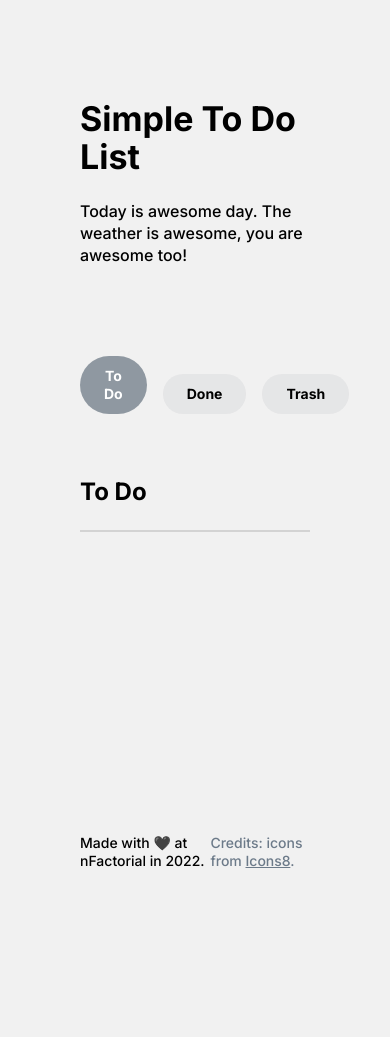
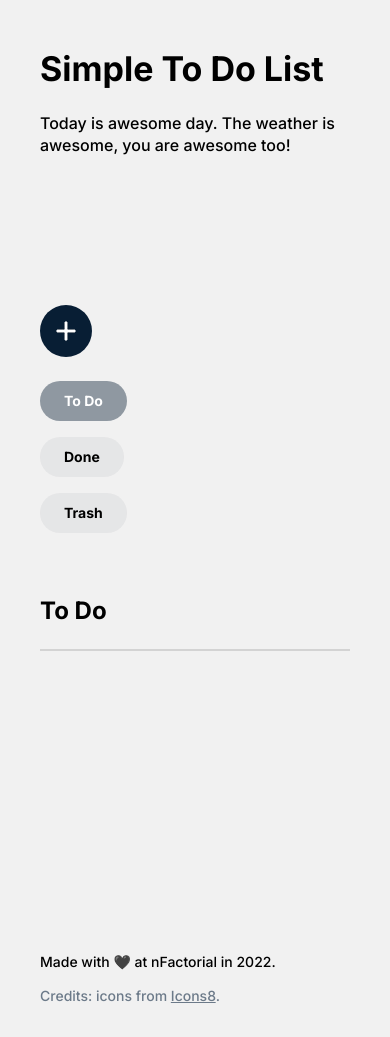
Before and after one commit to Yesk0/to-do-app, a React (Vite) app: page / in a window 390 px wide. Before the commit the page ends 902 px from the top, so only its background shows below. Built offline with nearby package versions, Linux system fonts and the light colour scheme.

Commit message:
feat: added adaptive layout

```diff
--- a/src/App.css
+++ b/src/App.css
@@ -11,3 +11,51 @@
   font-weight: 500;
   font-style: normal;
 }
+
+@media (max-width: 1062px) {
+  .menu__add {
+    bottom: 100%;
+  }
+  .task-contols {
+    margin-top: 149px;
+  }
+}
+
+@media (max-width: 807px) {
+  .item {
+    width: auto;
+  }
+}
+
+@media (max-width: 600px) {
+  .footer {
+    flex-direction: column;
+    gap: 16px;
+  }
+  .task-contols {
+    flex-direction: column-reverse;
+    gap: 24px;
+  }
+  .menu__add{
+    left: 77px;
+  }
+}
+@media (max-width: 462px) {
+  .pager {
+    flex-direction: column;
+    align-items: start;
+  }
+  .menu__add {
+    bottom: 249px;
+    left: 0;
+  }
+  .main{
+    padding-right: 40px;
+    padding-left: 40px;
+    padding-top: 50px;
+  }
+  .footer{
+    padding-right: 40px;
+    padding-left: 40px;
+  }
+}
--- a/src/container/index.jsx
+++ b/src/container/index.jsx
@@ -81,7 +81,7 @@ export default function Home() {
 
   return (
     <>
-      <main className="main pt-[100px] pb-[246px] px-[80px]">
+      <main className="main pt-[100px] pb-[246px] px-[80px] relative">
         <div className="title flex flex-col gap-[24px]">
           <h1 className="heading inter-bold text-[34px] leading-[38px]">
             Simple To Do List
@@ -127,7 +127,7 @@ export default function Home() {
             </button>
           </div>
           {showAdding && (
-            <div className="menu bg-[#E4E6E7] flex flex-col gap-[10px] p-[16px] w-[268px] rounded-[10px] absolute right-[77px] bottom-[0] shadow-[0px_4px_4px_0px_rgba(0,0,0,0.16)]">
+            <div className="menu__add bg-[#E4E6E7] flex flex-col gap-[10px] p-[16px] w-[268px] rounded-[10px] absolute right-[77px] bottom-[0] shadow-[0px_4px_4px_0px_rgba(0,0,0,0.16)]">
               <h1 className="heading inter-bold text-[16px] leading-[22px]">
                 Add New To Do
               </h1>
@@ -168,7 +168,7 @@ export default function Home() {
           {filteredTasks.map((task) => (
             <div
               key={task.id}
-              className="item flex items-center gap-[8px] relative w-[654px]"
+              className="item flex items-center gap-[8px] w-[50.154%]"
               style={{
                 backgroundColor:
                   openMenuIndex === task.id ? "#E4E6E7" : "transparent",
@@ -203,10 +203,13 @@ export default function Home() {
                 </div>
               </div>
               <p
-                className="text"
+                className="text break-all w-[100%]"
                 style={{
                   textDecoration:
-                    task.status === "done" ? "line-through" : "none",
+                    task.status === "done" ||
+                    (task.status === "trash" && task.previousStatus === "done")
+                      ? "line-through"
+                      : "none",
                 }}
               >
                 {task.text}
@@ -214,7 +217,7 @@ export default function Home() {
               {openMenuIndex === task.id && (
                 <>
                   {activeTab !== "trash" ? (
-                    <div className="menu bg-[#E4E6E7] py-[12px] pl-[4px] w-[240px] rounded-[12px] shadow-[0px_4px_4px_0px_rgba(0,0,0,0.16)] absolute top-[30px] z-10">
+                    <div className="menu__trash bg-[#E4E6E7] py-[12px] pl-[4px] w-[240px] rounded-[12px] shadow-[0px_4px_4px_0px_rgba(0,0,0,0.16)] absolute bottom-[192px] z-10">
                       <button
                         className="btn flex gap-[10px] hover:cursor-pointer"
                         onClick={() => handleMoveToTrash(task.id)}
@@ -228,8 +231,8 @@ export default function Home() {
                       </button>
                     </div>
                   ) : (
-                    <div className="menu bg-[#E4E6E7] py-[12px] pl-[4px] w-[240px] rounded-[12px] shadow-[0px_4px_4px_0px_rgba(0,0,0,0.16)] absolute top-[30px] z-10">
-                      <div className="menu__items flex flex-col gap-[10px]">
+                    <div className="menu__delete bg-[#E4E6E7] py-[12px] pl-[4px] w-[240px] rounded-[12px] shadow-[0px_4px_4px_0px_rgba(0,0,0,0.16)] absolute bottom-[158px] z-10">
+                      <div className="delete-items flex flex-col gap-[10px]">
                         <button
                           className="btn flex gap-[10px] hover:cursor-pointer"
                           onClick={() => handleDelete(task.id)}
```
